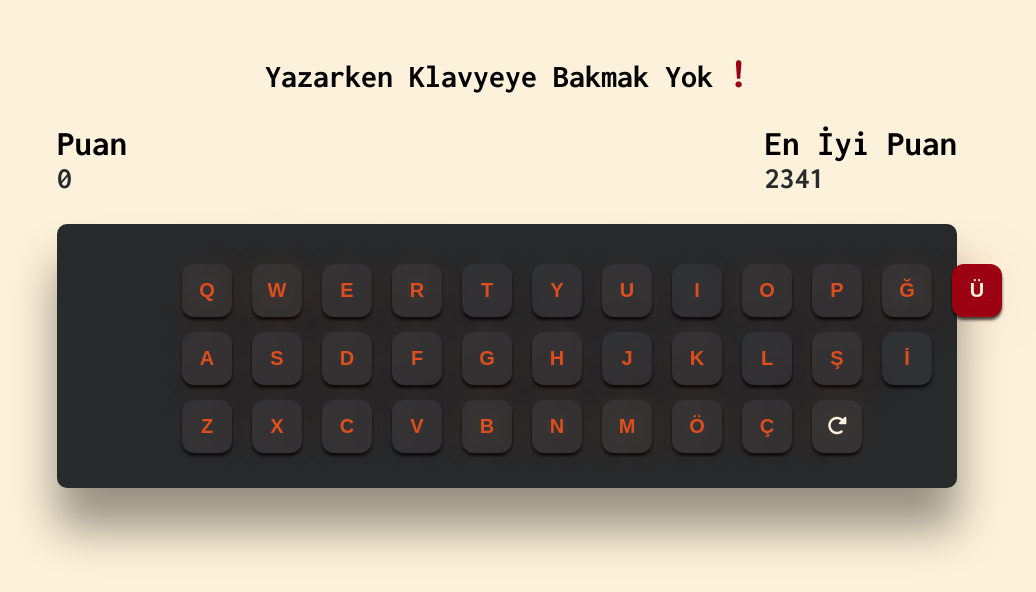
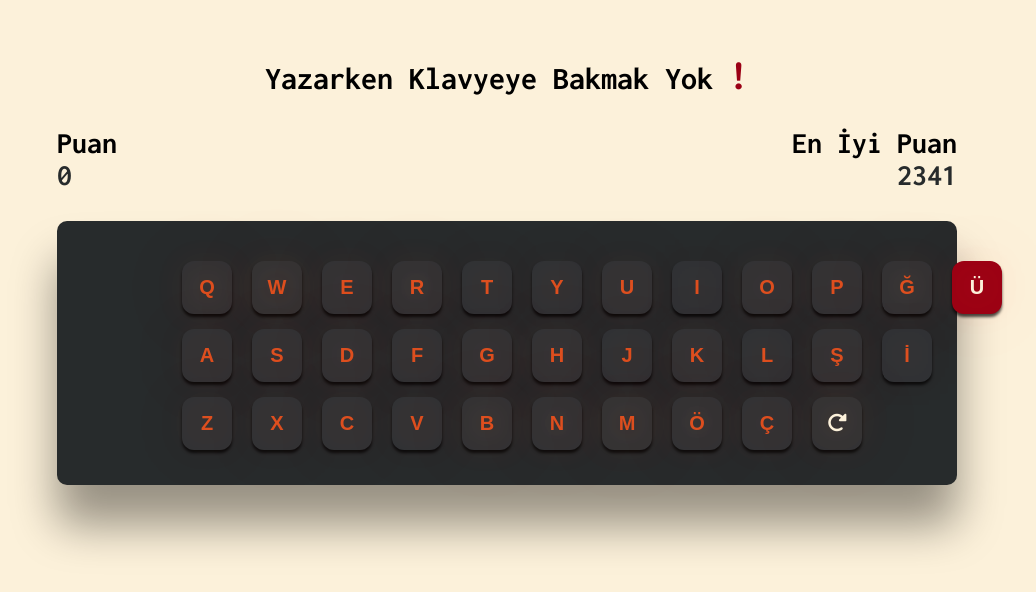
Before and after one commit to serifselim/keyboard-practice, a website: page index.html in a window 1280 px wide. Shown: the part 118-710 px from the top of the page, without its empty margins (133-1169 px from the left). Drawn offline with Linux system fonts and the light colour scheme.

Commit message:
some styles

```diff
--- a/index.html
+++ b/index.html
@@ -14,11 +14,11 @@
     <div class="container">
         <h1 class="warning">Yazarken Klavyeye Bakmak Yok <span>!<span></h1>
             <div class="score-div">
-                <div>
+                <div class="score-current-div">
                     <h1 class="score-title">Puan</h1>
                     <h1 class="score-text" id="current-score"></h1>
                 </div>
-                <div>
+                <div class="score-best-div">
                     <h1 class="score-title">En İyi Puan</h1>
                     <h1 class="score-text" id="best-score">2341</h1>
                 </div>
--- a/style.css
+++ b/style.css
@@ -41,7 +41,11 @@ body {
 }
 
 .score-title {
-    font-size: 35px;
+    font-size: 30px;
+}
+
+.score-best-div {
+    text-align: right;
 }
 
 .score-div .score-text {
```
